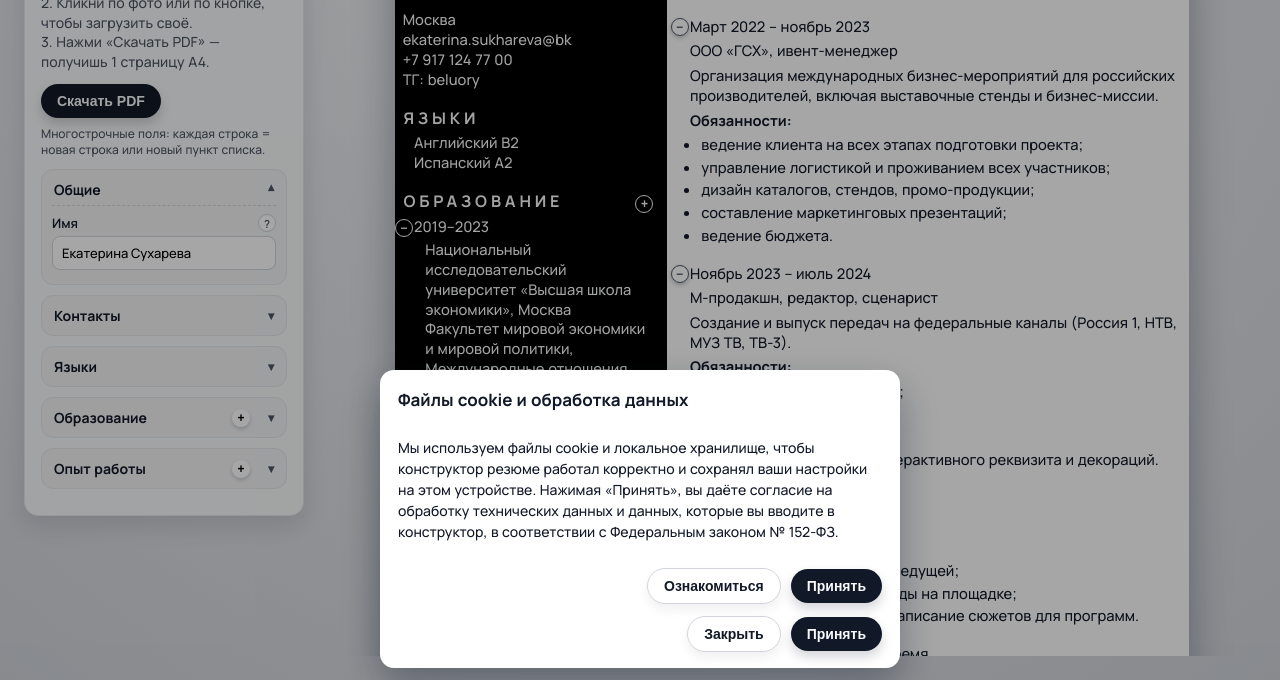
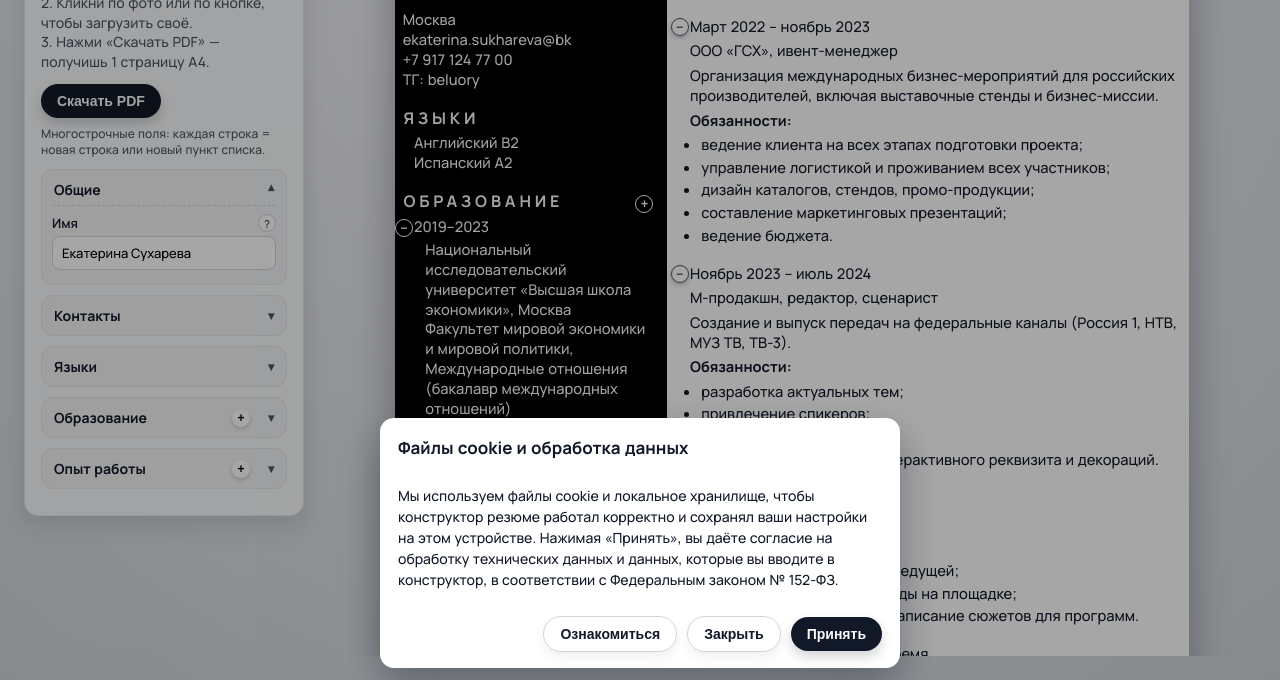
Before and after one commit to pemuul/resume_creator, a website: page index.html in a window 1280 px wide. Shown: the part 120-800 px from the top of the page. Drawn offline with Linux system fonts and the light colour scheme.

Commit message:
Deduplicate consent banner actions

```diff
--- a/assets/script.js
+++ b/assets/script.js
@@ -410,12 +410,6 @@ document.addEventListener("DOMContentLoaded", function () {
   const consentDetails = document.getElementById("consent-details");
   const consentDetailsBtn = document.getElementById("consent-details-btn");
   const consentCollapse = document.getElementById("consent-collapse");
-  const consentActionsShort = document.querySelector(
-    ".consent-actions--short"
-  );
-  const consentActionsDetails = document.querySelector(
-    ".consent-actions--details"
-  );
   const consentAcceptButtons = document.querySelectorAll("[data-consent-accept]");
   const CONSENT_KEY = "pd_consent_ru";
   const CONSENT_AT_KEY = "pd_consent_ru_at";
@@ -426,10 +420,10 @@ document.addEventListener("DOMContentLoaded", function () {
     const showDetails = state === "details";
     if (consentDetails) consentDetails.hidden = !showDetails;
     if (consentShort) consentShort.hidden = showDetails;
-    if (consentActionsShort) consentActionsShort.hidden = showDetails;
-    if (consentActionsDetails) consentActionsDetails.hidden = !showDetails;
     if (consentDetailsBtn)
       consentDetailsBtn.setAttribute("aria-expanded", String(showDetails));
+    if (consentCollapse) consentCollapse.hidden = !showDetails;
+    if (consentDetailsBtn) consentDetailsBtn.hidden = showDetails;
   };
 
   const acceptConsent = () => {
--- a/index.html
+++ b/index.html
@@ -344,7 +344,7 @@
           Email для обращений: [email]</p>
       </div>
 
-      <div class="modal-actions consent-actions consent-actions--short">
+      <div class="modal-actions consent-actions">
         <button
           class="button-secondary"
           type="button"
@@ -352,11 +352,7 @@
           aria-expanded="false"
           aria-controls="consent-details"
         >Ознакомиться</button>
-        <button class="button-primary" type="button" data-consent-accept>Принять</button>
-      </div>
-
-      <div class="modal-actions consent-actions consent-actions--details" hidden>
-        <button class="button-secondary" type="button" id="consent-collapse">Закрыть</button>
+        <button class="button-secondary" type="button" id="consent-collapse" hidden>Закрыть</button>
         <button class="button-primary" type="button" data-consent-accept>Принять</button>
       </div>
     </div>
```
